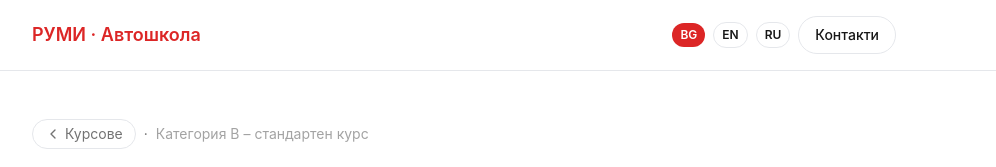
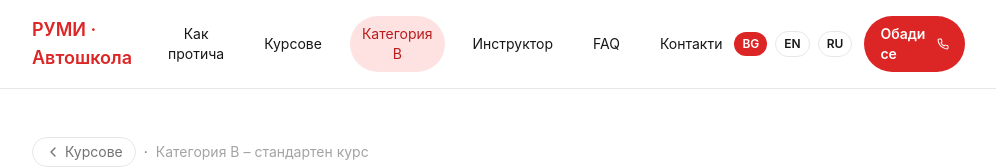
Before and after one commit to adangelov/codex, a React (Vite) app: page /courses/category-b in a window 1280 px wide. Shown: the top 167 px of the page, without its empty margins (176-1172 px from the left). Built offline with nearby package versions, Linux system fonts and the light colour scheme.

Commit message:
Refactor navigation sharing and enhance course page nav

```diff
--- /dev/null
+++ b/src/navigation.ts
@@ -0,0 +1,18 @@
+export type NavSection = 'process' | 'courses' | 'instructor' | 'faq' | 'contact';
+
+export type NavItem =
+  | { type: 'section'; section: NavSection }
+  | { type: 'route'; to: string };
+
+export const NAV_ITEMS: readonly NavItem[] = [
+  { type: 'section', section: 'process' },
+  { type: 'section', section: 'courses' },
+  { type: 'route', to: '/courses/category-b' },
+  { type: 'section', section: 'instructor' },
+  { type: 'section', section: 'faq' },
+  { type: 'section', section: 'contact' }
+] as const;
+
+export const NAV_SECTION_IDS: readonly NavSection[] = NAV_ITEMS.filter(
+  (item): item is Extract<NavItem, { type: 'section' }> => item.type === 'section'
+).map((item) => item.section);
--- a/src/pages/CourseDetailsPage.tsx
+++ b/src/pages/CourseDetailsPage.tsx
@@ -1,14 +1,38 @@
 import { useState } from 'react';
-import { Link, useNavigate } from 'react-router-dom';
+import { Link, useLocation, useNavigate } from 'react-router-dom';
+import { AnimatePresence, motion } from 'framer-motion';
 import { CheckCircle2, ChevronDown, ChevronLeft, Phone } from 'lucide-react';
 
 import { i18n, type Lang } from '../i18n';
+import { NAV_ITEMS, type NavItem } from '../navigation';
+import { SITE_VERSION } from '../siteVersion';
 
 export default function CourseDetailsPage() {
   const [lang, setLang] = useState<Lang>('bg');
   const t = i18n[lang];
   const [showTopics, setShowTopics] = useState(false);
+  const [menuOpen, setMenuOpen] = useState(false);
   const navigate = useNavigate();
+  const location = useLocation();
+
+  const navEntries = t.nav
+    .map((label, index) => {
+      const item = NAV_ITEMS[index];
+      if (!item) {
+        return null;
+      }
+      return { label, item } as const;
+    })
+    .filter((entry): entry is { label: string; item: NavItem } => entry !== null);
+
+  const handleNavClick = (item: NavItem) => {
+    setMenuOpen(false);
+    if (item.type === 'section') {
+      navigate('/', { state: { scrollTo: item.section } });
+    } else {
+      navigate('/courses/category-b');
+    }
+  };
 
   const gallery = {
     main: {
@@ -32,6 +56,7 @@ export default function CourseDetailsPage() {
   } as const;
 
   const handleContact = () => {
+    setMenuOpen(false);
     navigate('/', { state: { scrollTo: 'contact' } });
   };
 
@@ -39,10 +64,31 @@ export default function CourseDetailsPage() {
     <div className="min-h-screen bg-white text-neutral-900">
       <header className="border-b bg-white/95 backdrop-blur">
         <div className="mx-auto flex max-w-4xl items-center justify-between px-4 py-4">
+          <div className="flex items-center gap-6">
             <Link to="/" className="text-lg font-semibold text-red-600">
               {t.brand}
             </Link>
-          <div className="flex items-center gap-2">
+            <nav className="hidden gap-4 md:flex">
+              {navEntries.map(({ label, item }) => {
+                const active = item.type === 'route' && location.pathname === item.to;
+                return (
+                  <button
+                    key={`${item.type}-${label}`}
+                    type="button"
+                    onClick={() => handleNavClick(item)}
+                    className={`rounded-full px-3 py-2 text-sm transition ${
+                      active ? 'bg-red-100 text-red-700' : 'hover:bg-neutral-100'
+                    }`}
+                    aria-current={active ? 'page' : undefined}
+                  >
+                    {label}
+                  </button>
+                );
+              })}
+            </nav>
+          </div>
+          <div className="flex items-center gap-3">
+            <div className="hidden items-center gap-2 md:flex">
               {(['bg', 'en', 'ru'] as const).map((code) => (
                 <button
                   key={code}
@@ -55,15 +101,85 @@ export default function CourseDetailsPage() {
                   {code.toUpperCase()}
                 </button>
               ))}
+            </div>
+            <a
+              href="tel:+3598977777430"
+              className="hidden items-center gap-2 rounded-full bg-red-600 px-4 py-2 text-sm font-semibold text-white transition hover:bg-red-700 md:inline-flex"
+            >
+              {t.call}
+              <Phone size={16} />
+            </a>
+            <button
+              type="button"
+              className="rounded-full border px-3 py-2 text-sm md:hidden"
+              onClick={() => setMenuOpen((prev) => !prev)}
+              aria-expanded={menuOpen}
+              aria-controls="course-mobile-menu"
+            >
+              ☰
+            </button>
+          </div>
+        </div>
+        <AnimatePresence>
+          {menuOpen && (
+            <motion.div
+              id="course-mobile-menu"
+              initial={{ height: 0, opacity: 0 }}
+              animate={{ height: 'auto', opacity: 1 }}
+              exit={{ height: 0, opacity: 0 }}
+              className="border-t bg-white md:hidden"
+            >
+              <div className="space-y-3 px-4 py-4" data-nav-panel>
+                <div className="flex gap-2">
+                  {(['bg', 'en', 'ru'] as const).map((code) => (
+                    <button
+                      key={code}
+                      type="button"
+                      onClick={() => setLang(code)}
+                      className={`rounded-full px-2 py-1 text-xs font-semibold transition ${
+                        lang === code ? 'bg-red-600 text-white' : 'border'
+                      }`}
+                    >
+                      {code.toUpperCase()}
+                    </button>
+                  ))}
+                </div>
+                {navEntries.map(({ label, item }) => {
+                  const active = item.type === 'route' && location.pathname === item.to;
+                  return (
+                    <button
+                      key={`${item.type}-${label}`}
+                      type="button"
+                      onClick={() => handleNavClick(item)}
+                      className={`block w-full rounded-xl px-3 py-2 text-left text-sm transition ${
+                        active ? 'bg-red-100 text-red-700' : 'hover:bg-neutral-100'
+                      }`}
+                      aria-current={active ? 'page' : undefined}
+                    >
+                      {label}
+                    </button>
+                  );
+                })}
+                <div className="flex gap-2">
+                  <a
+                    href="tel:+3598977777430"
+                    className="inline-flex w-full items-center justify-center gap-2 rounded-xl bg-red-600 px-3 py-2 text-sm font-semibold text-white transition hover:bg-red-700"
+                  >
+                    {t.call}
+                    <Phone size={16} />
+                  </a>
                   <button
                     type="button"
                     onClick={handleContact}
-              className="hidden rounded-full border px-4 py-2 text-sm font-medium text-neutral-900 transition hover:bg-neutral-100 sm:inline-flex"
+                    className="w-full rounded-xl bg-red-600 px-3 py-2 text-sm font-semibold text-white"
                   >
                     {t.contacts}
                   </button>
                 </div>
               </div>
+            </motion.div>
+          )}
+        </AnimatePresence>
       </header>
 
       <main className="mx-auto max-w-4xl px-4 py-12">
@@ -178,6 +294,7 @@ export default function CourseDetailsPage() {
         <div className="mx-auto flex max-w-4xl flex-col gap-2 px-4 py-6 text-xs text-neutral-500 sm:flex-row sm:items-center sm:justify-between">
           <div>{t.footer(new Date().getFullYear())}</div>
           <div className="text-[11px] text-neutral-400">Hyundai imagery © respective owners.</div>
+          <div className="text-[11px] text-neutral-400">Site version: {SITE_VERSION}</div>
         </div>
       </footer>
     </div>
--- a/src/pages/HomePage.tsx
+++ b/src/pages/HomePage.tsx
@@ -22,27 +22,8 @@ import {
 } from 'lucide-react';
 
 import { i18n, type Lang, type Strings } from '../i18n';
-
-type NavSection = 'process' | 'courses' | 'instructor' | 'faq' | 'contact';
-
-type NavItem =
-  | { type: 'section'; section: NavSection }
-  | { type: 'route'; to: string };
-
-const NAV_ITEMS: readonly NavItem[] = [
-  { type: 'section', section: 'process' },
-  { type: 'section', section: 'courses' },
-  { type: 'route', to: '/courses/category-b' },
-  { type: 'section', section: 'instructor' },
-  { type: 'section', section: 'faq' },
-  { type: 'section', section: 'contact' }
-];
-
-const NAV_SECTION_IDS: readonly NavSection[] = NAV_ITEMS.filter(
-  (item): item is Extract<NavItem, { type: 'section' }> => item.type === 'section'
-).map((item) => item.section);
-
-const SITE_VERSION = 'v1.0.6';
+import { NAV_ITEMS, NAV_SECTION_IDS, type NavItem, type NavSection } from '../navigation';
+import { SITE_VERSION } from '../siteVersion';
 
 
 const BASE_MONDAY = mondayOnOrBefore(new Date(2024, 0, 1));
--- /dev/null
+++ b/src/siteVersion.ts
@@ -0,0 +1 @@
+export const SITE_VERSION = 'v1.0.7';
```
Lines whose indentation alone changed are shown as unchanged.
